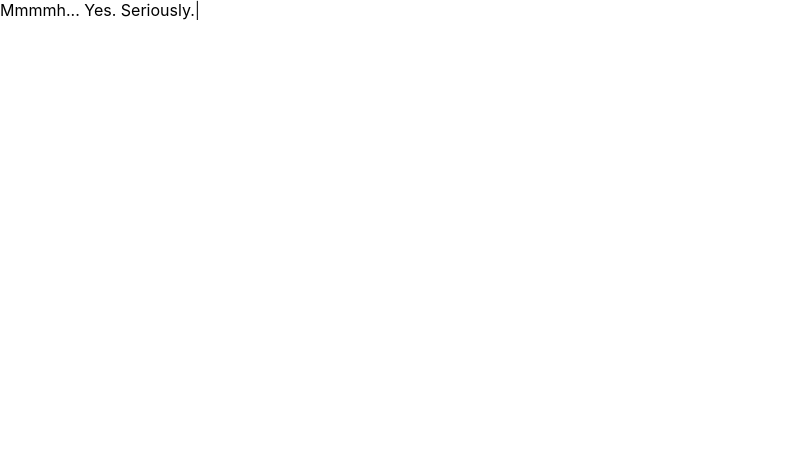
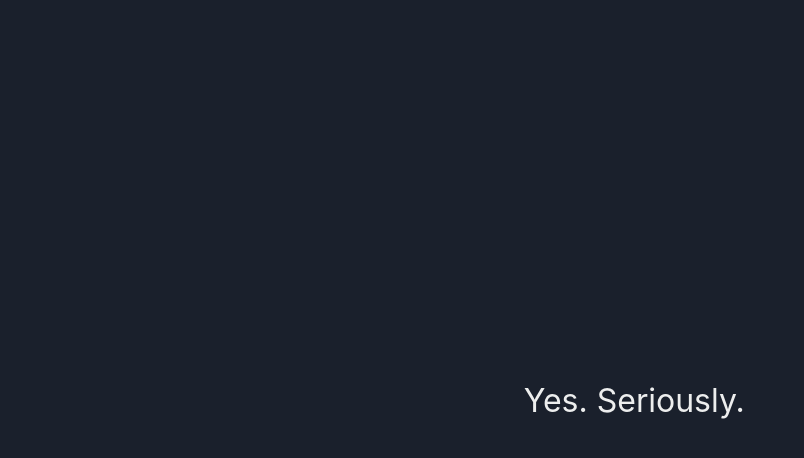
Before and after one commit to Thanaen/should-i-go-to-sleep, a Next.js app: page / in a window 1280 px wide. Shown: the top 458 px of the page, without its empty margins (0-804 px from the left). Built offline with nearby package versions, Linux system fonts and the light colour scheme.

Commit message:
Changed typing library and improved styles

```diff
--- a/pages/index.tsx
+++ b/pages/index.tsx
@@ -1,11 +1,15 @@
 import React from 'react';
 import Head from 'next/head';
-import Typist from 'react-typist';
-import 'react-typist/dist/Typist.css';
+import Typewriter from 'typewriter-effect';
 import dayjs from 'dayjs';
 import isBetween from 'dayjs/plugin/isBetween';
+import styles from '../styles/Home.module.css';
 
 dayjs.extend(isBetween);
+
+const pickRandomItem = (array: string[]): string => {
+  return array[Math.floor(Math.random() * array.length)];
+};
 
 const getMessage = (): string => {
   const hour = dayjs().hour();
@@ -19,7 +23,7 @@ const getMessage = (): string => {
   } else if (hour >= 2 && hour < 7) {
     message = 'Obviously YES !';
   } else {
-    message = 'Nope.';
+    message = pickRandomItem(['Nope.', 'No.', 'Noppity nope.', 'Absolutely not.']);
   }
 
   return message;
@@ -31,12 +35,15 @@ const Home: React.FC = () => {
       <Head>
         <title>Should I go to sleep ?</title>
       </Head>
-      <span>
-        <Typist>
-          Mmmmh...
-          <Typist.Delay ms={500} /> {getMessage()}
-        </Typist>
-      </span>
+      <div className={styles.main}>
+        <span>
+          <Typewriter
+            onInit={(t) => {
+              t.typeString('Mmmmh... ').pauseFor(1000).deleteAll().typeString(getMessage()).start();
+            }}
+          />
+        </span>
+      </div>
     </>
   );
 };
--- /dev/null
+++ b/styles/Home.module.css
@@ -0,0 +1,10 @@
+.main {
+  height: 100vh;
+  width: 100vw;
+  display: flex;
+  justify-content: center;
+  align-items: center;
+  background-color: #1a202c;
+  color: #edeeee;
+  font-size: 32px;
+}
```
